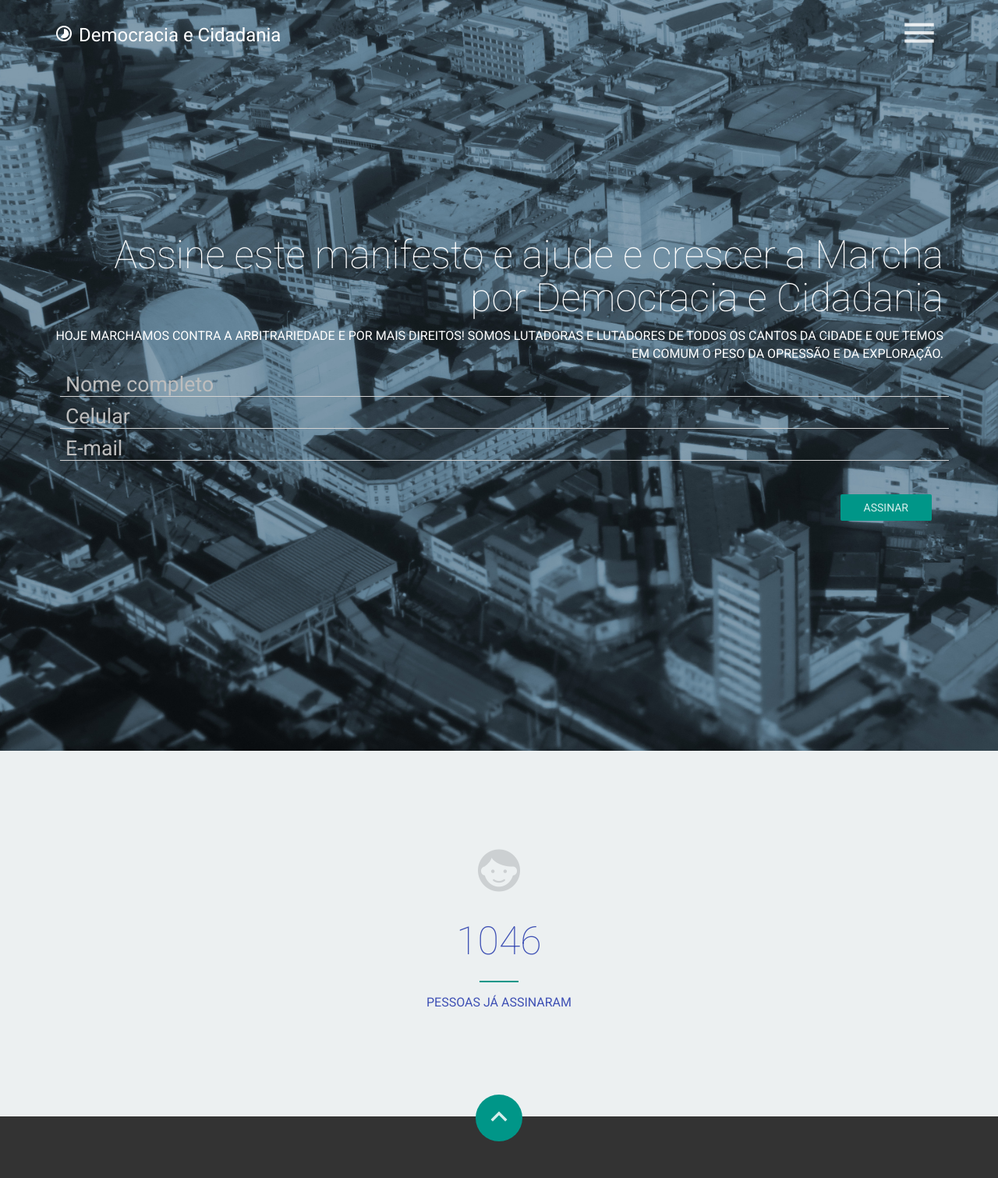
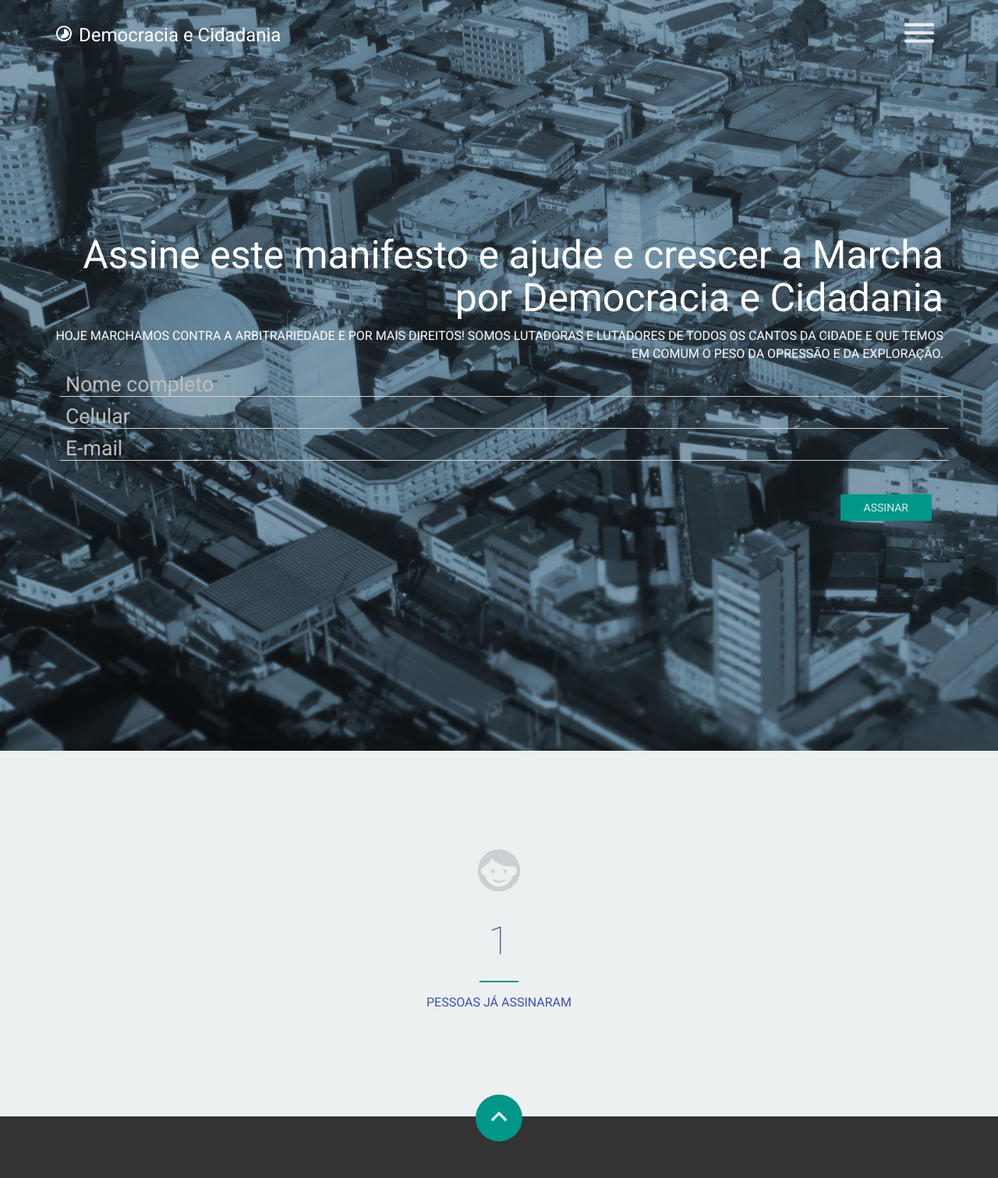
Before and after one commit to williamneto/democid, a Django app: template pluto/templates/assine.html in a window 1280 px wide. Shown: the top 1511 px of the page at 78% size. Run offline with Django 3.2, Linux system fonts and the light colour scheme; tables that the repository leaves empty hold one stand-in row (values such as "Sample post"); the template is opened without the code that fills it: values that come from a table or form of the project are taken from there, most other values are stand-ins (such as "Sample title", 1, 10 or a date in 2020); parts of the project's set-up code (start-up, migrations or seed data) failed here and were passed over; some libraries are stand-ins or nearby versions.

Commit message:
Contador de apoios

```diff
--- a/pluto/templates/assine.html
+++ b/pluto/templates/assine.html
@@ -96,7 +96,7 @@
               <div class="icon">
                 <i class="mdi-action-face-unlock"></i>
               </div>
-              <h3 class="timer">1046</h3>
+              <h3 class="timer">{{ count_apoios }}</h3>
               <hr>
               <h5>
                 Pessoas já assinaram
--- a/pluto/templates/index.html
+++ b/pluto/templates/index.html
@@ -122,7 +122,7 @@
               <div class="icon">
                 <i class="mdi-action-face-unlock"></i>
               </div>
-              <h3 class="timer">1046</h3>
+              <h3 class="timer">{{ count_apoios }}</h3>
               <hr>
               <h5>
                 Pessoas já assinaram
--- a/static/css/main.css
+++ b/static/css/main.css
@@ -228,7 +228,7 @@ a:focus {
 }
 .hero-area .contents h1 {
   font-size: 30px;
-  font-weight: 100;
+  font-weight: 400;
 }
 .hero-area .contents p {
   font-size: 16px;
```
Also changed, not shown: pluto/views.py (+15 -0 lines), 1 other file.
